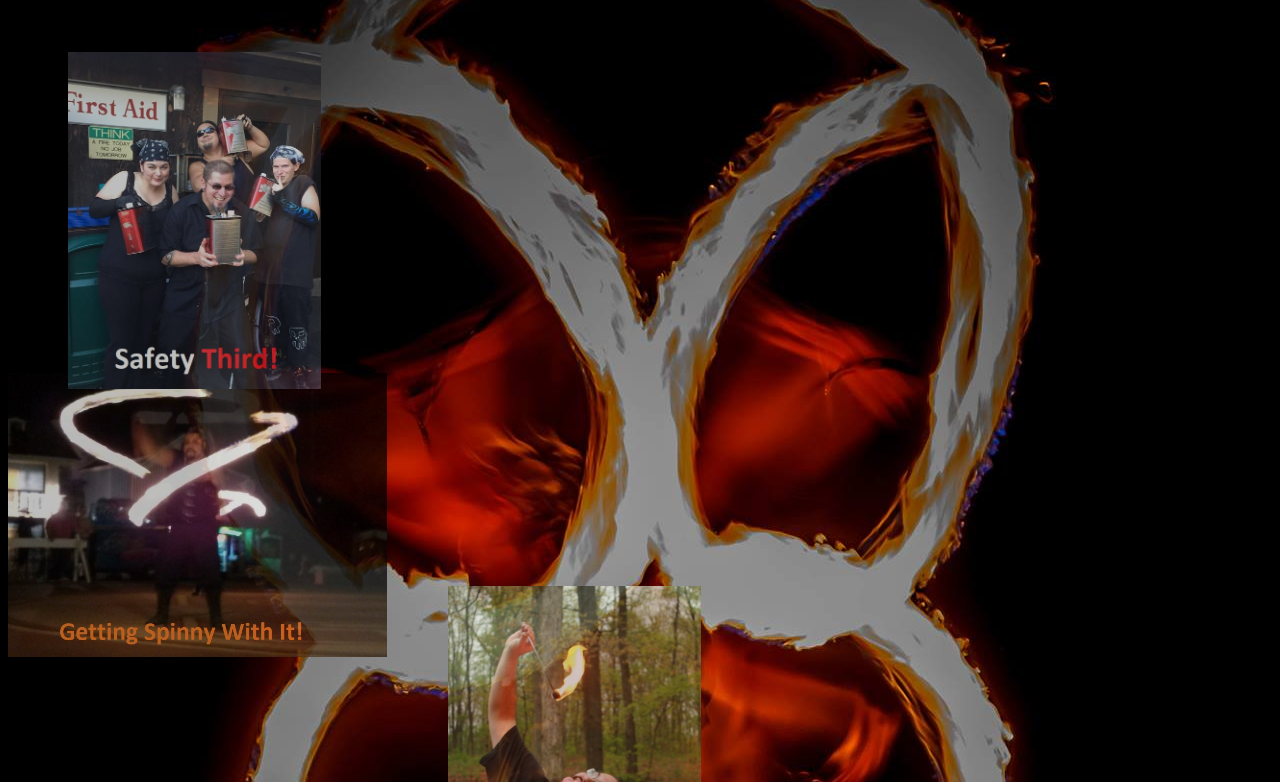
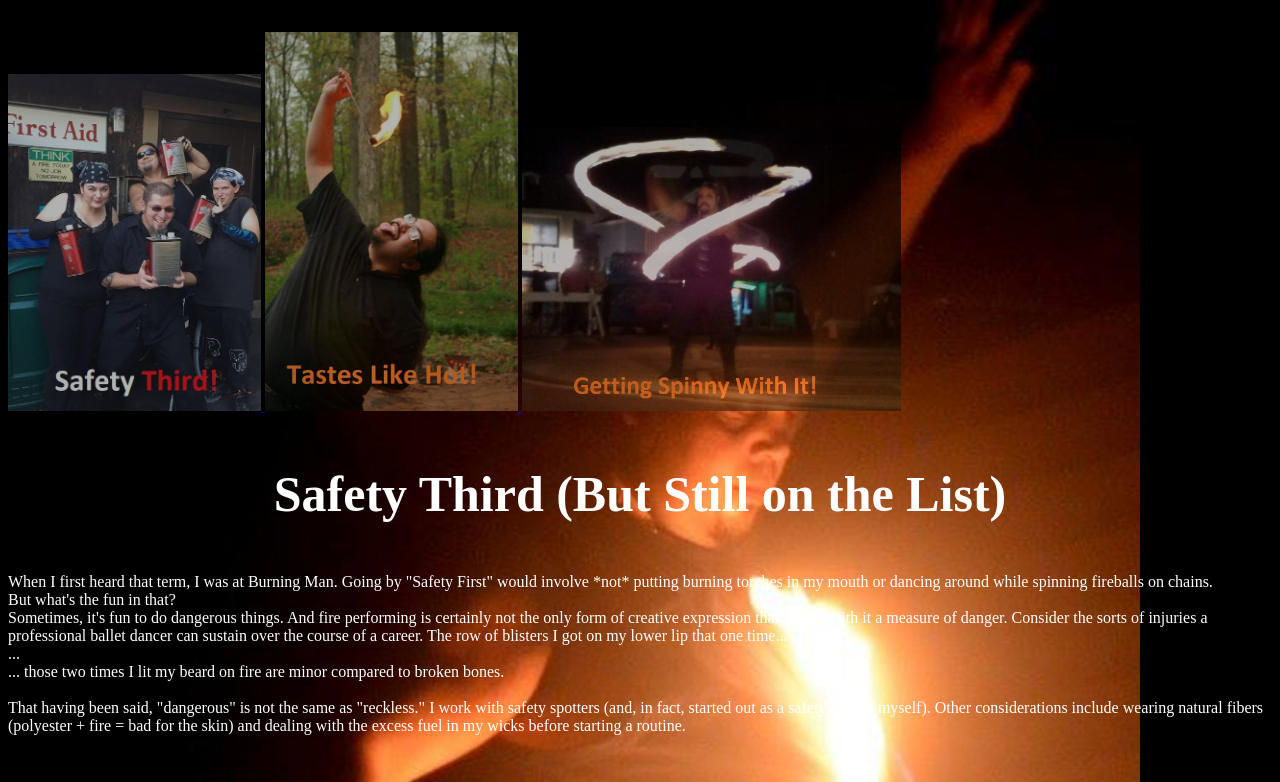
Before and after one commit to Stl-LC101-MAY-2022/js-assignment-4-html-me-something-pjduri, a website: page index.html in a window 1280 px wide. Shown: the part 259-1041 px from the top of the page. Drawn offline with Linux system fonts and the light colour scheme.

Commit message:
Added some images and more editing.

```diff
--- a/index.html
+++ b/index.html
@@ -8,21 +8,14 @@
       <h1><img src="images/beginnerFleshing.jpg" style="width:150px;height:165px">
          LOVE FOR FIRE ARTS
          <img src="images/poiShotWithMakeup.jpg" style="width:165px;height:180px"></h1>
-      <div id="navigationLinkImages">
+   <div id="navigationLinkImages">
          <a id=safetyLinkPic
             href="#safety">
             <img src="images/firstAidFuel.jpg"
             alt="Goofing off in front of First Aid"
             style="width:20%;height:20%;">
          </a>
-         <br>
-         <a id=poiSpinLinkPic
-            href="#poiSpinning">
-            <img src=images/sixFlagsSpin.jpg
-                  alt="Spinning poi on DC circle at Six Flags"
-                  style="width:30%;height:30%">
-         </a>
-            <br>
+
          <a id=fireEatLinkPic
          href="#fireEating">
             <img src="images/funFireEat1.jpg"
@@ -30,6 +23,12 @@
             style="width:20%;height:20%">
          </a>
 
+         <a id=poiSpinLinkPic
+            href="#poiSpinning">
+            <img src=images/sixFlagsSpin.jpg
+                  alt="Spinning poi on DC circle at Six Flags"
+                  style="width:30%;height:30%">
+      </a>
    </div>
       <h3 id="safety">Safety Third (But Still on the List)</h3>
          <p>When I first heard that term, I was at Burning Man.
--- a/styles.css
+++ b/styles.css
@@ -1,4 +1,4 @@
-/* Write your CSS here! */
+/* Write your CSS here!*/
 h1 {
     font-size: 70px;
     color: orangered;
@@ -10,24 +10,26 @@
     text-align: center;
 }
 #navigationLinkImages {
-    opacity: 75%;
+    opacity: 70%;
     height: auto;
 }
 #safetyLinkPic {
     position: relative;
-    left: 60px;
-    top: 20px;
+    /*left: 60px;
+    top: 20px;*/
 }
 #fireEatLinkPic {
     position: relative;
-    left: 440px;
-    bottom: 75px
+    /*left: 440px;
+    bottom: 75px*/
 }
 body {
     color: white;
     margin-bottom: 85px;
     background-color: black;
-    background-image: url(images/fireOwl.jpg);
+    background-size: contain;
+    background-position: bottom;
+    background-image: url(images/torsoOnFire.jpg);
     background-repeat: no-repeat;
     background-attachment: local;
 };
```
Also changed, not shown: images/poiBackButterflySmiles.jpg (added), images/poiBehindBackButterfly.jpg (added), images/poiWeaveSideProfile.jpg (added), images/poiWindmill.jpg (added), images/sideBySidePoiEat.jpg (added), images/torsoOnFire.jpg (added).
